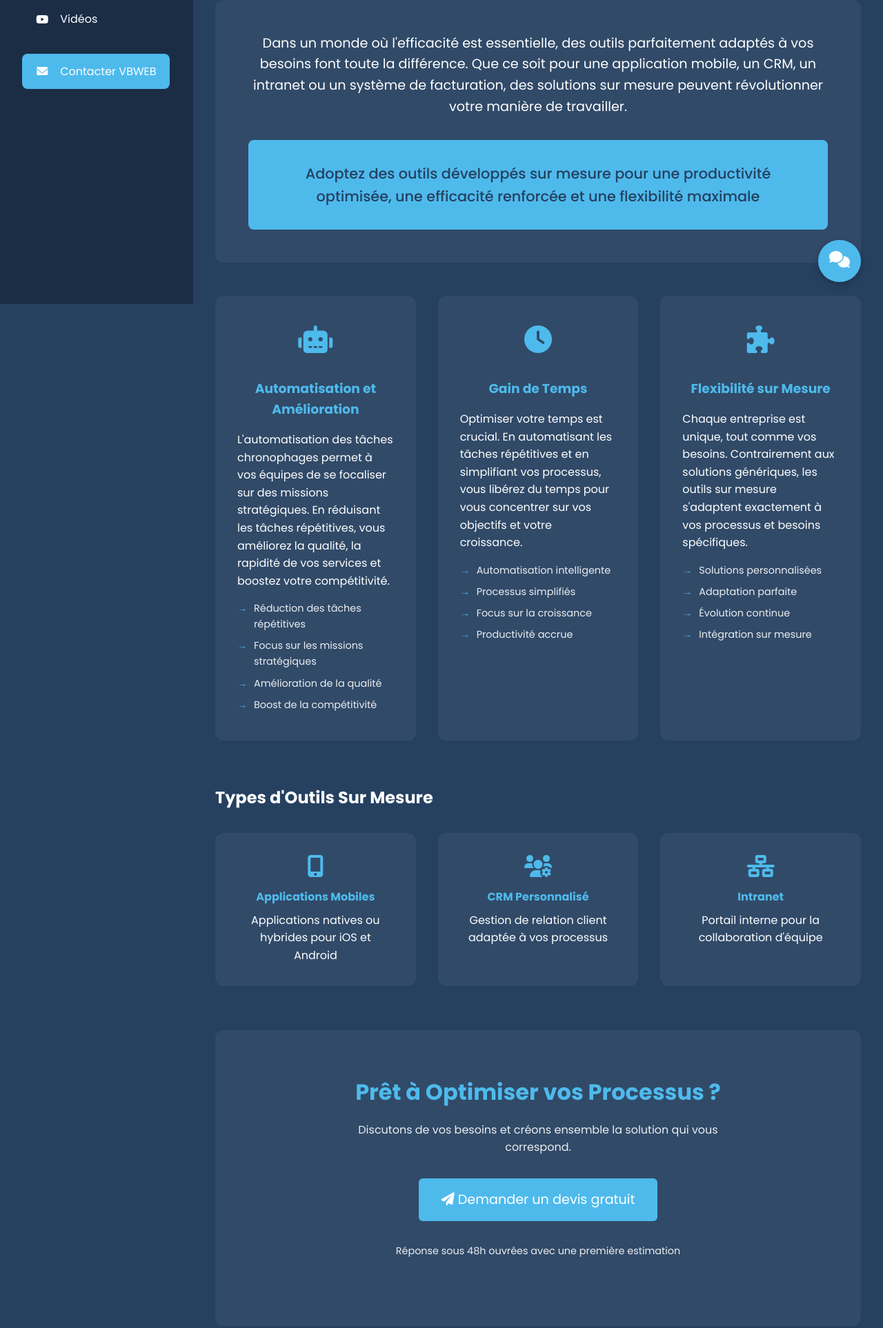
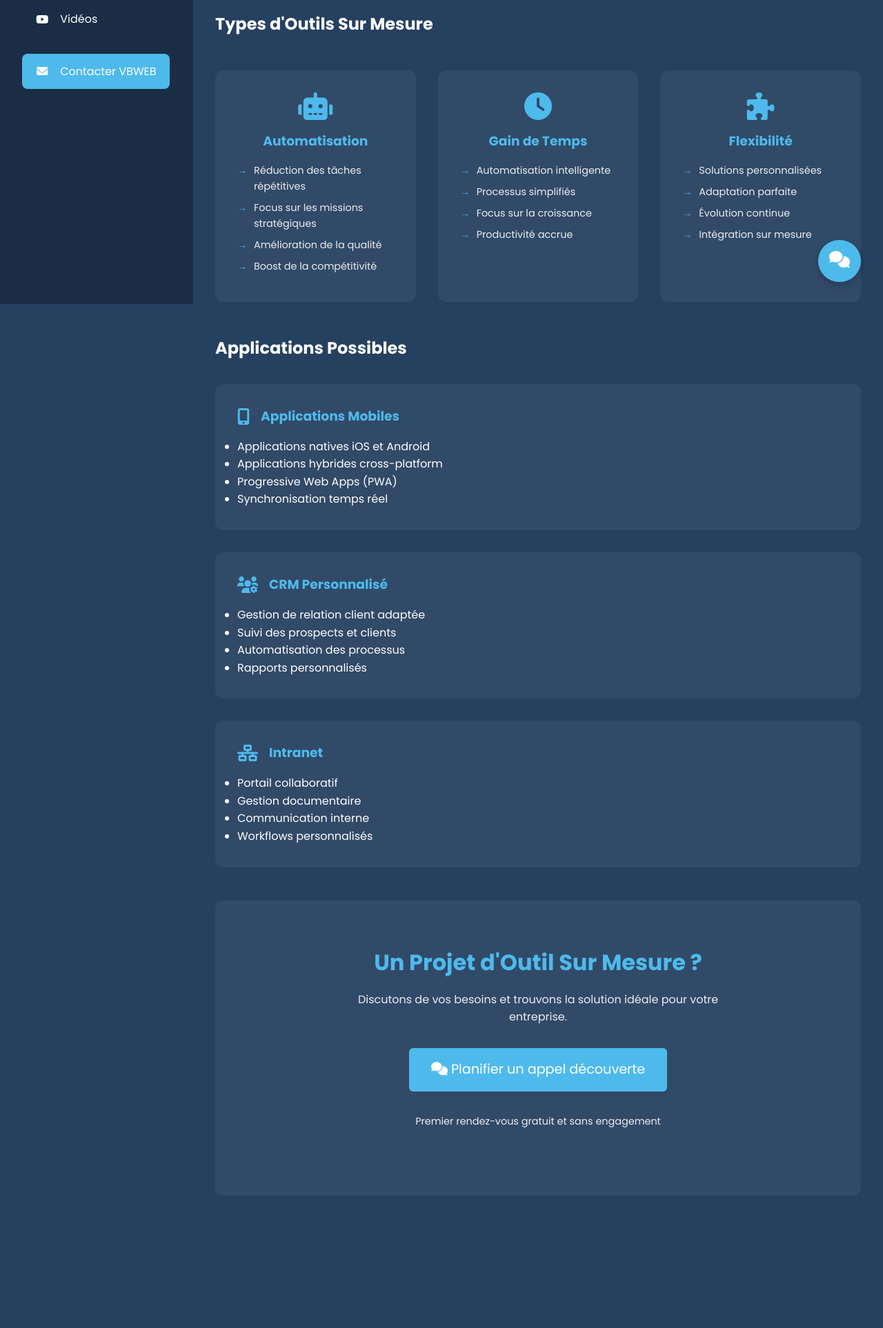
Before and after one commit to VBWEBcorp/Espace-client-, a website: page public/outils-sur-mesure.html in a window 1280 px wide. Shown: the part 359-2285 px from the top of the page at 69% size. After the commit the page ends 2221 px from the top, so only its background shows below. Drawn offline with Linux system fonts and the light colour scheme.

Commit message:
Harmonisation du design des pages avec celui de la page référencement

```diff
--- a/public/outils-sur-mesure.html
+++ b/public/outils-sur-mesure.html
@@ -35,22 +35,13 @@
                 <p class="header-subtitle">Des solutions personnalisées pour révolutionner votre façon de travailler</p>
             </header>
 
-            <section class="hero-section">
-                <div class="hero-content">
-                    <p class="hero-text">Dans un monde où l'efficacité est essentielle, des outils parfaitement adaptés à vos besoins font toute la différence. Que ce soit pour une application mobile, un CRM, un intranet ou un système de facturation, des solutions sur mesure peuvent révolutionner votre manière de travailler.</p>
-                    <div class="hero-highlight">
-                        <p>Adoptez des outils développés sur mesure pour une productivité optimisée, une efficacité renforcée et une flexibilité maximale</p>
-                    </div>
-                </div>
-            </section>
-
-            <section class="benefits-grid">
-                <div class="benefit-card">
-                    <div class="benefit-icon">
+            <section class="service-details">
+                <div class="seo-pillars">
+                    <h2>Types d'Outils Sur Mesure</h2>
+                    <div class="pillar-grid">
+                        <div class="pillar-item">
                             <i class="fas fa-robot"></i>
-                    </div>
-                    <h3>Automatisation et Amélioration</h3>
-                    <p>L'automatisation des tâches chronophages permet à vos équipes de se focaliser sur des missions stratégiques. En réduisant les tâches répétitives, vous améliorez la qualité, la rapidité de vos services et boostez votre compétitivité.</p>
+                            <h3>Automatisation</h3>
                             <ul class="feature-list">
                                 <li>Réduction des tâches répétitives</li>
                                 <li>Focus sur les missions stratégiques</li>
@@ -59,12 +50,9 @@
                             </ul>
                         </div>
 
-                <div class="benefit-card">
-                    <div class="benefit-icon">
+                        <div class="pillar-item">
                             <i class="fas fa-clock"></i>
-                    </div>
                             <h3>Gain de Temps</h3>
-                    <p>Optimiser votre temps est crucial. En automatisant les tâches répétitives et en simplifiant vos processus, vous libérez du temps pour vous concentrer sur vos objectifs et votre croissance.</p>
                             <ul class="feature-list">
                                 <li>Automatisation intelligente</li>
                                 <li>Processus simplifiés</li>
@@ -73,12 +61,9 @@
                             </ul>
                         </div>
 
-                <div class="benefit-card">
-                    <div class="benefit-icon">
+                        <div class="pillar-item">
                             <i class="fas fa-puzzle-piece"></i>
-                    </div>
-                    <h3>Flexibilité sur Mesure</h3>
-                    <p>Chaque entreprise est unique, tout comme vos besoins. Contrairement aux solutions génériques, les outils sur mesure s'adaptent exactement à vos processus et besoins spécifiques.</p>
+                            <h3>Flexibilité</h3>
                             <ul class="feature-list">
                                 <li>Solutions personnalisées</li>
                                 <li>Adaptation parfaite</li>
@@ -86,38 +71,53 @@
                                 <li>Intégration sur mesure</li>
                             </ul>
                         </div>
-            </section>
-
-            <section class="examples-section">
-                <h2>Types d'Outils Sur Mesure</h2>
-                <div class="examples-grid">
-                    <div class="example-item">
-                        <i class="fas fa-mobile-alt"></i>
-                        <h4>Applications Mobiles</h4>
-                        <p>Applications natives ou hybrides pour iOS et Android</p>
-                    </div>
-                    <div class="example-item">
-                        <i class="fas fa-users-cog"></i>
-                        <h4>CRM Personnalisé</h4>
-                        <p>Gestion de relation client adaptée à vos processus</p>
-                    </div>
-                    <div class="example-item">
-                        <i class="fas fa-network-wired"></i>
-                        <h4>Intranet</h4>
-                        <p>Portail interne pour la collaboration d'équipe</p>
                     </div>
                 </div>
-            </section>
 
-            <section class="cta-section">
-                <h2>Prêt à Optimiser vos Processus ?</h2>
-                <p>Discutons de vos besoins et créons ensemble la solution qui vous correspond.</p>
+                <div class="seo-benefits">
+                    <h2>Applications Possibles</h2>
+
+                    <div class="benefit-section">
+                        <h3><i class="fas fa-mobile-alt"></i> Applications Mobiles</h3>
+                        <ul>
+                            <li>Applications natives iOS et Android</li>
+                            <li>Applications hybrides cross-platform</li>
+                            <li>Progressive Web Apps (PWA)</li>
+                            <li>Synchronisation temps réel</li>
+                        </ul>
+                    </div>
+
+                    <div class="benefit-section">
+                        <h3><i class="fas fa-users-cog"></i> CRM Personnalisé</h3>
+                        <ul>
+                            <li>Gestion de relation client adaptée</li>
+                            <li>Suivi des prospects et clients</li>
+                            <li>Automatisation des processus</li>
+                            <li>Rapports personnalisés</li>
+                        </ul>
+                    </div>
+
+                    <div class="benefit-section">
+                        <h3><i class="fas fa-network-wired"></i> Intranet</h3>
+                        <ul>
+                            <li>Portail collaboratif</li>
+                            <li>Gestion documentaire</li>
+                            <li>Communication interne</li>
+                            <li>Workflows personnalisés</li>
+                        </ul>
+                    </div>
+                </div>
+
+                <div class="cta-section">
+                    <h2>Un Projet d'Outil Sur Mesure ?</h2>
+                    <p>Discutons de vos besoins et trouvons la solution idéale pour votre entreprise.</p>
                     <div class="cta-buttons">
                         <a href="mailto:contact@vbweb.fr" class="btn btn-large">
-                        <i class="fas fa-paper-plane"></i> Demander un devis gratuit
+                            <i class="fas fa-comments"></i> Planifier un appel découverte
                         </a>
                     </div>
-                <p class="cta-note">Réponse sous 48h ouvrées avec une première estimation</p>
+                    <p class="cta-note">Premier rendez-vous gratuit et sans engagement</p>
+                </div>
             </section>
         </div>
 
```
Also changed, not shown: public/referencement.html (+7 -66 lines), public/site-internet.html (+22 -38 lines). Lines whose indentation alone changed are shown as unchanged.
